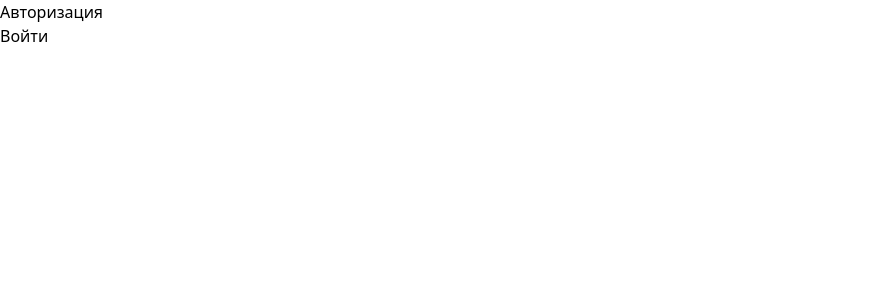
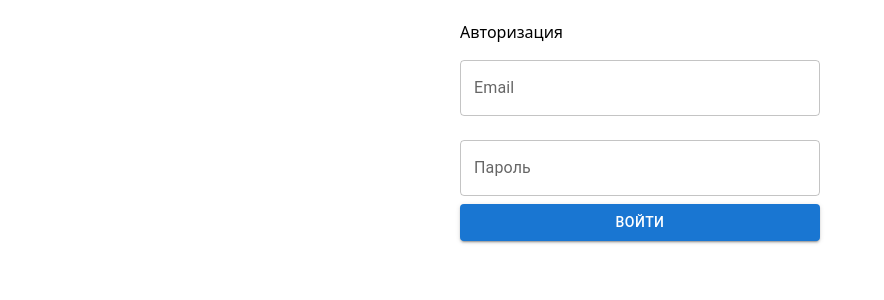
Before and after one commit to PHlushkov/qpart, a React (Create React App) app: page /authorization in a window 1280 px wide. Shown: the top 300 px of the page, without its empty margins (0-884 px from the left). Built offline with nearby package versions, Linux system fonts and the light colour scheme.

Commit message:
implementation of authorization

```diff
--- a/src/app/App.tsx
+++ b/src/app/App.tsx
@@ -1,3 +1,4 @@
+// src/app/App.tsx
 import React, { useState } from "react";
 import AppRoutes from "./router";
 
@@ -7,6 +8,8 @@ function App() {
   const onLogin = () => {
     setIsAuthenticated(true);
   };
+
+
   return (
     <div>
       <AppRoutes isAuthenticated={isAuthenticated} onLogin={onLogin} />
--- a/src/pages/authorization/Authorization.tsx
+++ b/src/pages/authorization/Authorization.tsx
@@ -1,14 +1,72 @@
+// src/pages/authorization/Authorization.tsx
 import React from "react";
+import { Formik, Field, Form, ErrorMessage } from "formik";
+import { TextField, Button } from "@mui/material";
+import * as Yup from "yup";
+import { useNavigate } from "react-router-dom";
 
 interface AuthorizationProps {
   onLogin: () => void;
 }
 
 const Authorization: React.FC<AuthorizationProps> = ({ onLogin }) => {
+  const navigate = useNavigate();
+
   return (
-    <div>
+    <div className="p-5 max-w-[400px] mx-auto">
       <h2>Авторизация</h2>
-      <button onClick={onLogin}>Войти</button>
+      <Formik
+        initialValues={{
+          email: "",
+          password: "",
+        }}
+        validationSchema={Yup.object({
+          email: Yup.string()
+            .email("Неверный формат email")
+            .required("Email обязателен"),
+          password: Yup.string()
+            .min(6, "Пароль должен быть не менее 6 символов")
+            .required("Пароль обязателен"),
+        })}
+        onSubmit={(values) => {
+          onLogin();
+          navigate("/home");
+        }}
+      >
+        {() => (
+          <Form>
+            <div>
+              <Field
+                name="email"
+                type="email"
+                label="Email"
+                fullWidth
+                as={TextField}
+                variant="outlined"
+                margin="normal"
+              />
+              <ErrorMessage name="email" component="div" />
+            </div>
+            <div>
+              <Field
+                name="password"
+                type="password"
+                label="Пароль"
+                fullWidth
+                as={TextField}
+                variant="outlined"
+                margin="normal"
+              />
+              <ErrorMessage name="password" component="div" />
+            </div>
+            <div>
+              <Button type="submit" variant="contained" color="primary" fullWidth>
+                Войти
+              </Button>
+            </div>
+          </Form>
+        )}
+      </Formik>
     </div>
   );
 };
--- a/src/pages/authorization/AuthorizationForm.tsx
+++ /dev/null
@@ -1,70 +0,0 @@
-import React from "react";
-import { useFormik } from "formik";
-import { TextField, Button, Grid } from "@mui/material";
-import { useNavigate } from "react-router-dom";
-import { validationSchema } from "./validationSchema";
-
-const AuthorizationForm: React.FC = () => {
-  const navigate = useNavigate();
-
-  const formik = useFormik({
-    initialValues: {
-      email: "",
-      password: "",
-    },
-    validationSchema,
-    onSubmit: (values) => {
-      navigate("/home");
-    },
-  });
-
-  return (
-    <form onSubmit={formik.handleSubmit} noValidate>
-      <Grid container direction="column" spacing={2}>
-        <Grid item>
-          <TextField
-            label="Электронная почта"
-            variant="outlined"
-            fullWidth
-            id="email"
-            name="email"
-            value={formik.values.email}
-            onChange={formik.handleChange}
-            onBlur={formik.handleBlur}
-            error={formik.touched.email && Boolean(formik.errors.email)}
-            helperText={formik.touched.email && formik.errors.email}
-          />
-        </Grid>
-
-        <Grid item>
-          <TextField
-            label="Пароль"
-            variant="outlined"
-            type="password"
-            fullWidth
-            id="password"
-            name="password"
-            value={formik.values.password}
-            onChange={formik.handleChange}
-            onBlur={formik.handleBlur}
-            error={formik.touched.password && Boolean(formik.errors.password)}
-            helperText={formik.touched.password && formik.errors.password}
-          />
-        </Grid>
-
-        <Grid item>
-          <Button
-            type="submit"
-            variant="contained"
-            fullWidth
-            disabled={!(formik.isValid && formik.dirty)}
-          >
-            Войти
-          </Button>
-        </Grid>
-      </Grid>
-    </form>
-  );
-};
-
-export default AuthorizationForm;
--- a/src/pages/authorization/validationSchema.ts
+++ /dev/null
@@ -1,10 +0,0 @@
-import * as Yup from "yup";
-
-export const validationSchema = Yup.object({
-    email: Yup.string()
-    .email("Неверный формат электронной почты")
-    .required("Поле обязательно для заполнения"),
-    password: Yup.string()
-    .min(6, "Пароль должен содержать минимум 6 символов")
-    .required("Поле обязательно для заполнения"),
-})
```
Also changed, not shown: src/app/router.tsx (+4 -4 lines).
